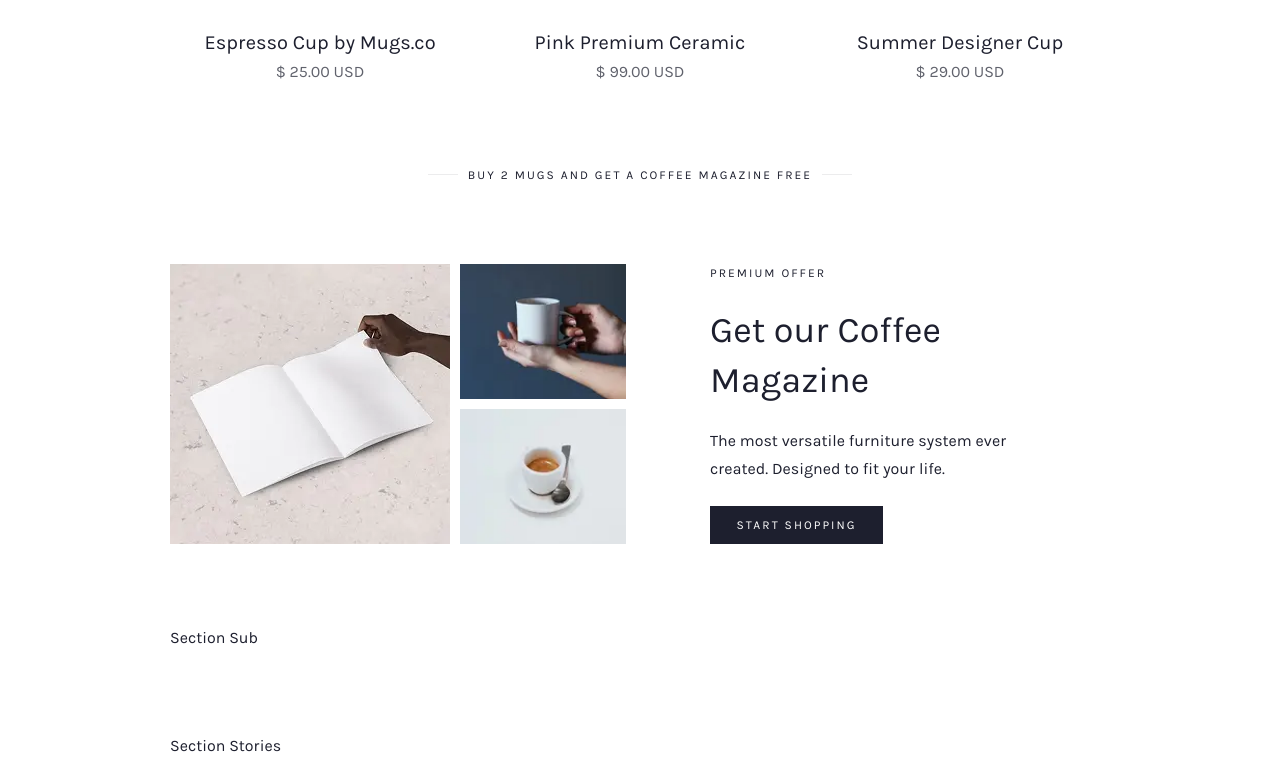
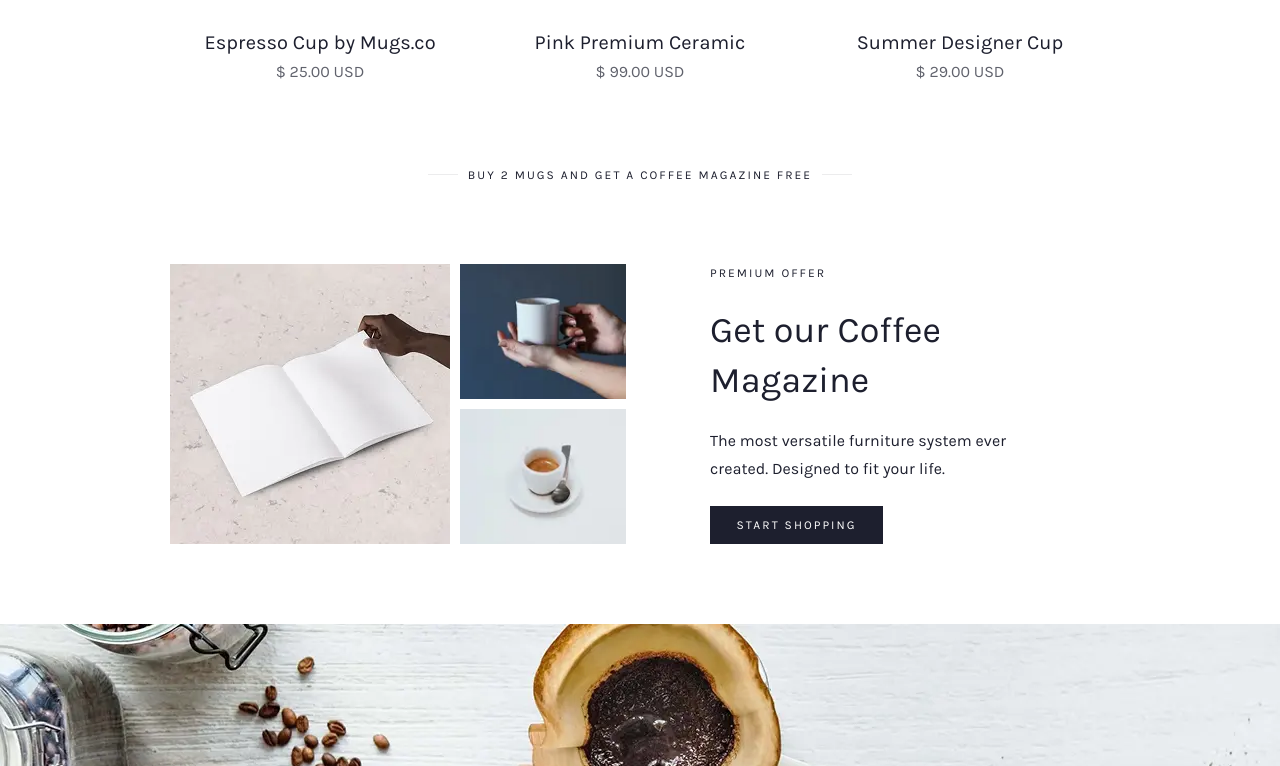
Before and after one commit to LoITWeb/coffeestyle, a React (Vite) app: page / in a window 1280 px wide. Shown: the part 3354-4120 px from the top of the page. Built offline with nearby package versions, Linux system fonts and the light colour scheme.

Commit message:
coffeestyle v2.2

```diff
--- a/src/components/Home/Magazine/Magazine.css
+++ b/src/components/Home/Magazine/Magazine.css
@@ -1,3 +1,7 @@
+.magazine {
+	padding-bottom: 80px;
+}
+
 .magazine-block {
 	display: grid;
 	grid-template-columns: repeat(2, 1fr);
--- a/src/components/Home/Sub/Sub.css
+++ b/src/components/Home/Sub/Sub.css
@@ -0,0 +1,10 @@
+.sub {
+	width: 100%;
+	min-height: 340px;
+	background-image:
+		image-set(url("./images/sub-banner.webp") 1x,
+			url("./images/sub-banner@2x.webp") 2x);
+	background-size: cover;
+	background-position: center;
+	background-repeat: no-repeat;
+}
--- a/src/components/Home/Sub/Sub.jsx
+++ b/src/components/Home/Sub/Sub.jsx
@@ -6,9 +6,7 @@ import "./SubResponsive.css";
 const Sub = () => {
 	return (
 		<section className="sub">
-			<div className="container">
-				<h1>Section Sub</h1>
-			</div>
+
 		</section>
 	);
 };
```
